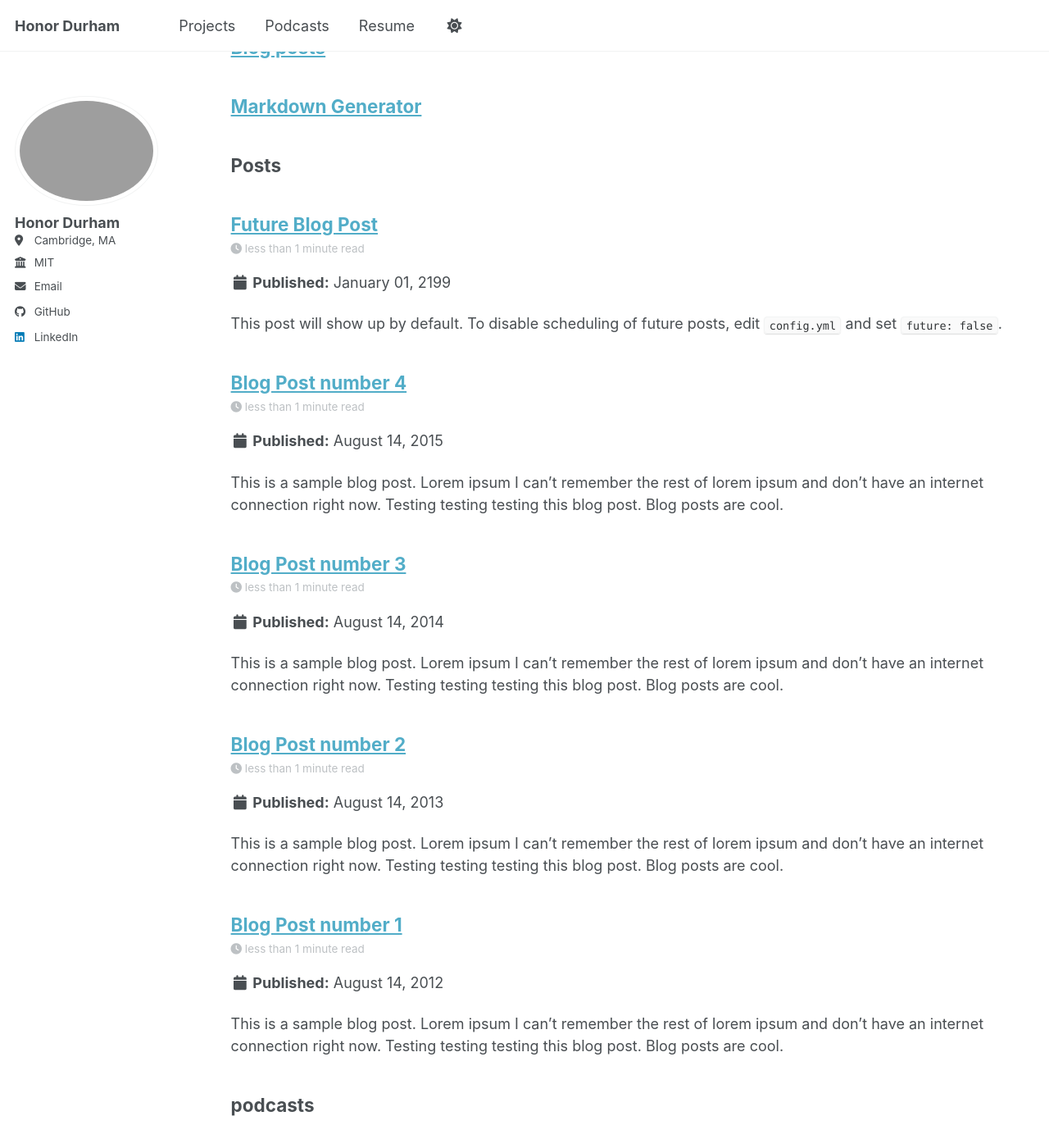
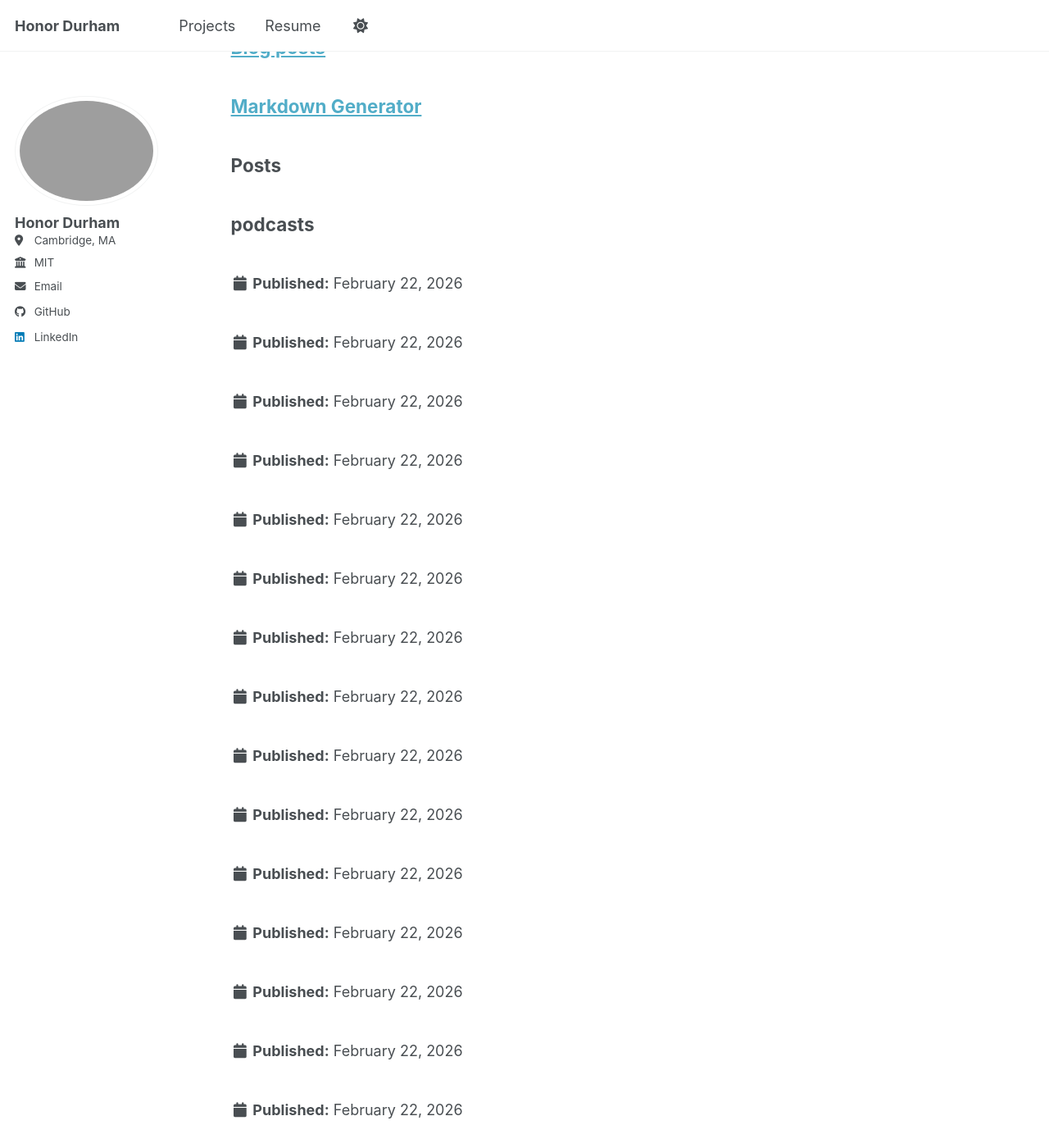
Before and after one commit to honordurham/honordurham.github.io, a Jekyll site: the page built from _pages/sitemap.md, in a window 1280 px wide and 1400 px high, scrolled down 1568 px. Shown: the whole window at 82% size. Built offline with Jekyll 4.4.1, drawn with Linux system fonts in a browser that asks for light colours; a script bundle is joined from its source files by our own code; library files that are not in the unit come from our copies; some of the changed text lies outside the part shown.

Commit message:
done editing for now

```diff
--- a/_config.yml
+++ b/_config.yml
@@ -125,7 +125,7 @@
       options:
         format           : "iso8601" # "iso8601" (default), "timestamp-seconds", "timestamp-milliseconds"
 atom_feed:
-  hide                   : false     # change to true to hide the RSS feed in the footer
+  hide                   : true     # change to true to hide the RSS feed in the footer
   path                   : # blank (default) uses feed.xml
 
 
@@ -307,10 +307,10 @@
 
 # Plugins
 plugins:
-  - jekyll-feed
+  # - jekyll-feed
   - jekyll-gist
   - jekyll-paginate
-  - jekyll-sitemap
+  # - jekyll-sitemap
   - jekyll-redirect-from
   - jemoji
 
--- a/_data/navigation.yml
+++ b/_data/navigation.yml
@@ -11,8 +11,9 @@
   - title: "Projects"
     url: /projects/
 
-  - title: "Podcasts"
-    url: /podcasts/
+  # For now!
+  # - title: "Podcasts"
+  #   url: /podcasts/
 
   - title: "Resume"
     url: /files/Honor_Durham_Resume.pdf
--- a/_posts/2012-08-14-blog-post-1.md
+++ /dev/null
@@ -1,20 +0,0 @@
----
-title: 'Blog Post number 1'
-date: 2012-08-14
-permalink: /posts/2012/08/blog-post-1/
-tags:
-  - cool posts
-  - category1
-  - category2
----
-
-This is a sample blog post. Lorem ipsum I can't remember the rest of lorem ipsum and don't have an internet connection right now. Testing testing testing this blog post. Blog posts are cool.
-
-Headings are cool
-======
-
-You can have many headings
-======
-
-Aren't headings cool?
-------
--- a/_posts/2013-08-14-blog-post-2.md
+++ /dev/null
@@ -1,20 +0,0 @@
----
-title: 'Blog Post number 2'
-date: 2013-08-14
-permalink: /posts/2013/08/blog-post-2/
-tags:
-  - cool posts
-  - category1
-  - category2
----
-
-This is a sample blog post. Lorem ipsum I can't remember the rest of lorem ipsum and don't have an internet connection right now. Testing testing testing this blog post. Blog posts are cool.
-
-Headings are cool
-======
-
-You can have many headings
-======
-
-Aren't headings cool?
-------
--- a/_posts/2014-08-14-blog-post-3.md
+++ /dev/null
@@ -1,20 +0,0 @@
----
-title: 'Blog Post number 3'
-date: 2014-08-14
-permalink: /posts/2014/08/blog-post-3/
-tags:
-  - cool posts
-  - category1
-  - category2
----
-
-This is a sample blog post. Lorem ipsum I can't remember the rest of lorem ipsum and don't have an internet connection right now. Testing testing testing this blog post. Blog posts are cool.
-
-Headings are cool
-======
-
-You can have many headings
-======
-
-Aren't headings cool?
-------
--- a/_posts/2199-01-01-future-post.md
+++ /dev/null
@@ -1,11 +0,0 @@
----
-title: 'Future Blog Post'
-date: 2199-01-01
-permalink: /posts/2012/08/blog-post-4/
-tags:
-  - cool posts
-  - category1
-  - category2
----
-
-This post will show up by default. To disable scheduling of future posts, edit `config.yml` and set `future: false`.
--- a/_teaching/2014-spring-teaching-1.md
+++ /dev/null
@@ -1,20 +0,0 @@
----
-title: "Teaching experience 1"
-collection: teaching
-type: "Undergraduate course"
-permalink: /teaching/2014-spring-teaching-1
-venue: "University 1, Department"
-date: 2014-01-01
-location: "City, Country"
----
-
-This is a description of a teaching experience. You can use markdown like any other post.
-
-Heading 1
-======
-
-Heading 2
-======
-
-Heading 3
-======
--- a/_teaching/2015-spring-teaching-2.md
+++ /dev/null
@@ -1,20 +0,0 @@
----
-title: "Teaching experience 2"
-collection: teaching
-type: "Workshop"
-permalink: /teaching/2015-spring-teaching-1
-venue: "University 1, Department"
-date: 2015-01-01
-location: "City, Country"
----
-
-This is a description of a teaching experience. You can use markdown like any other post.
-
-Heading 1
-======
-
-Heading 2
-======
-
-Heading 3
-======
```
Also changed, not shown: _posts/2015-08-14-blog-post-4.md (deleted, +0 -20 lines), _talks/2012-03-01-talk-1.md (deleted, +0 -11 lines), _talks/2013-03-01-tutorial-1.md (deleted, +0 -13 lines), _talks/2014-02-01-talk-2.md (deleted, +0 -13 lines), _talks/2014-03-01-talk-3.md (deleted, +0 -11 lines), 1 other file.
